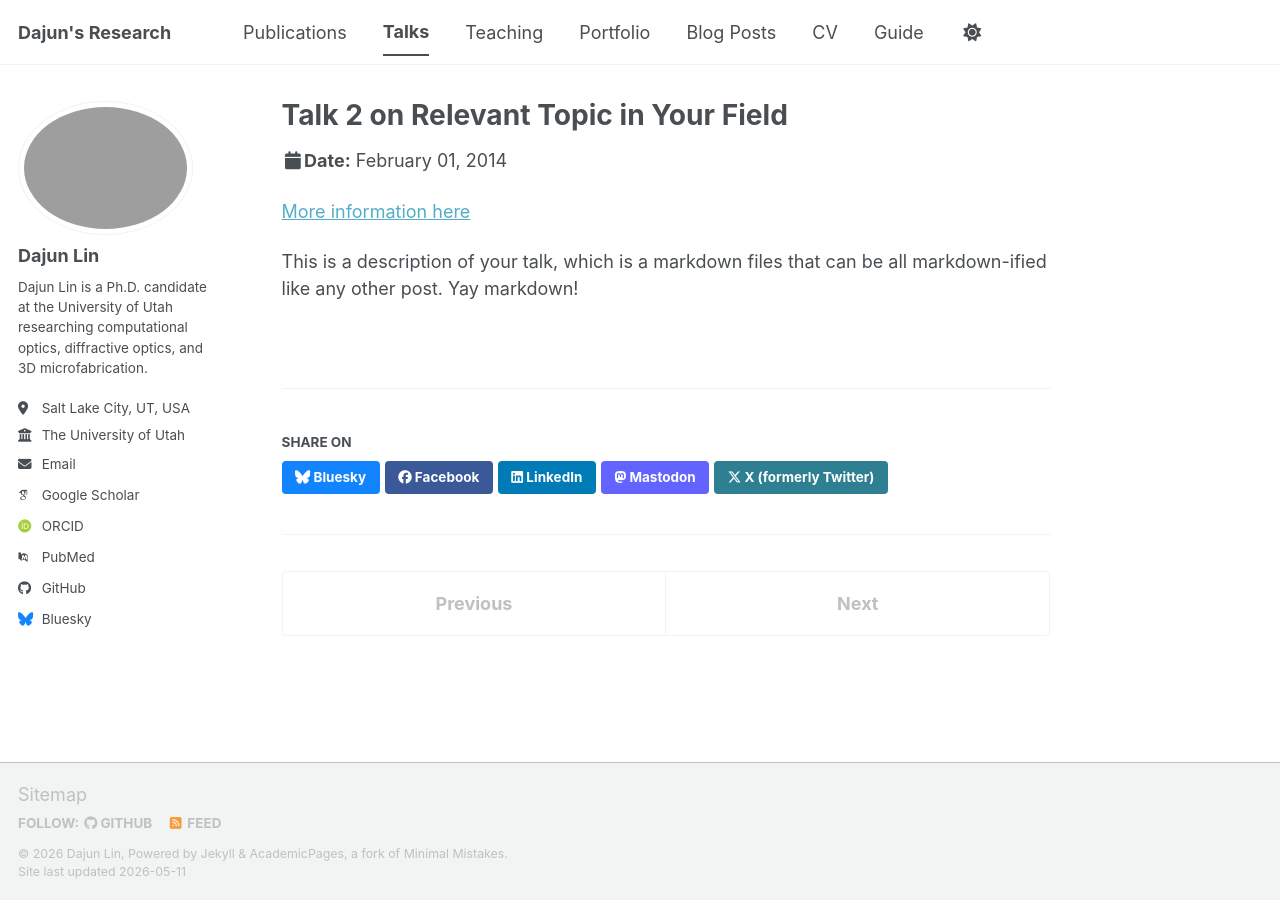
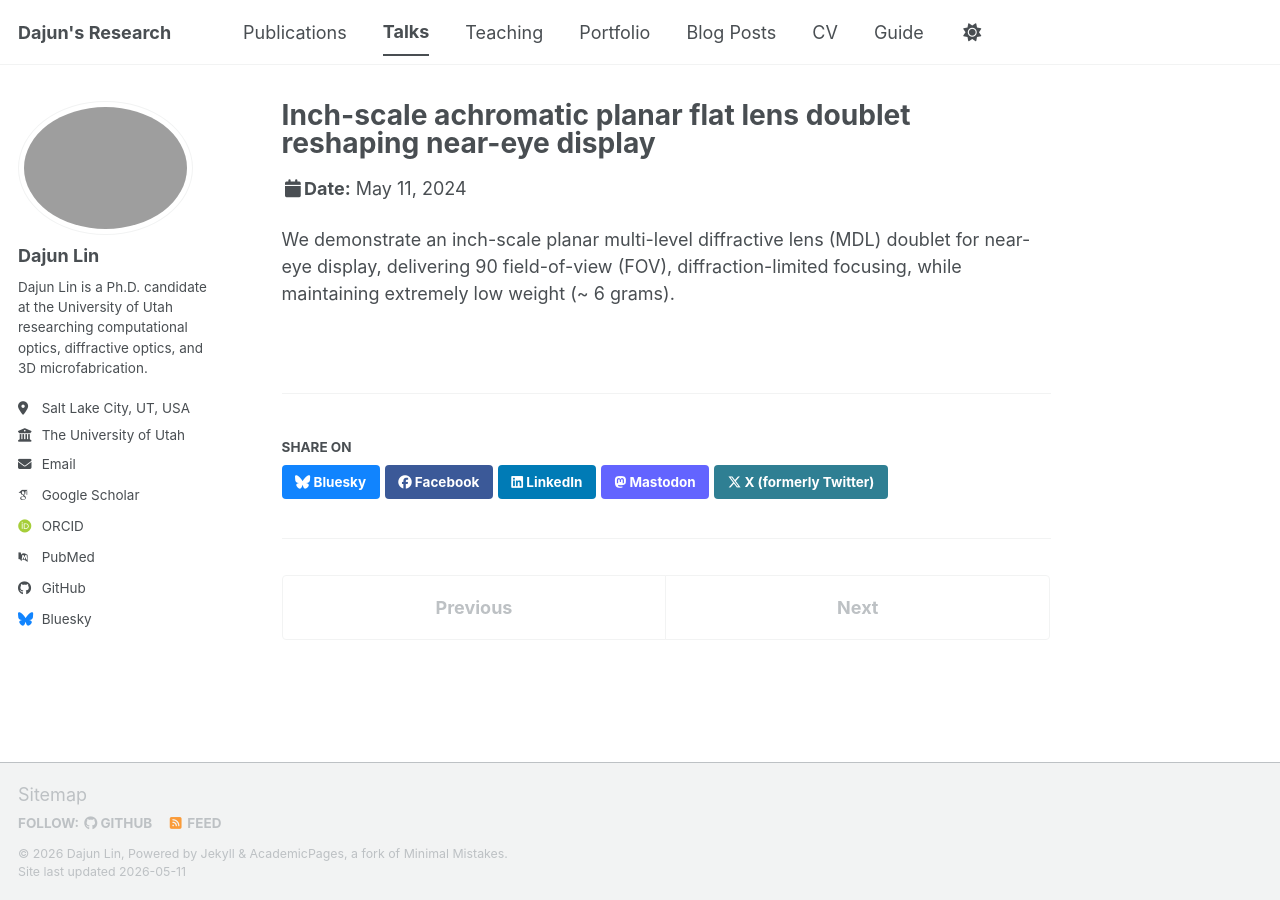
Before and after one commit to DajunLin29/dajunlin-research, a Jekyll site: the page built from _talks/2014-02-01-talk-2.md, in a window 1280 px wide. Built offline with Jekyll 4.4.1, drawn with Linux system fonts in a browser that asks for light colours; some web fonts are replaced; a script bundle is joined from its source files by our own code; library files that are not in the unit come from our copies.

Commit message:
Revise talk information for upcoming CLEO conference
Updated talk details including title, date, venue, and location.

```diff
--- a/_talks/2014-02-01-talk-2.md
+++ b/_talks/2014-02-01-talk-2.md
@@ -1,13 +1,12 @@
 ---
-title: "Talk 2 on Relevant Topic in Your Field"
+title: "Inch-scale achromatic planar flat lens doublet reshaping near-eye display"
 collection: talks
 type: "Talk"
-permalink: /talks/2014-02-01-talk-2
-venue: "London School of Testing"
-date: 2014-02-01
-location: "London, UK"
+permalink: /talks/2024-05-11-CLEO_2_1
+venue: "CLEO and Conference on Lasers and Electro-Optics"
+date: 2024-05-11
+location: "Charlotte, NC, US"
 ---
 
-[More information here](http://example2.com)
 
-This is a description of your talk, which is a markdown files that can be all markdown-ified like any other post. Yay markdown!
+We demonstrate an inch-scale planar multi-level diffractive lens (MDL) doublet for near-eye display, delivering 90 field-of-view (FOV), diffraction-limited focusing, while maintaining extremely low weight (~ 6 grams).
```
